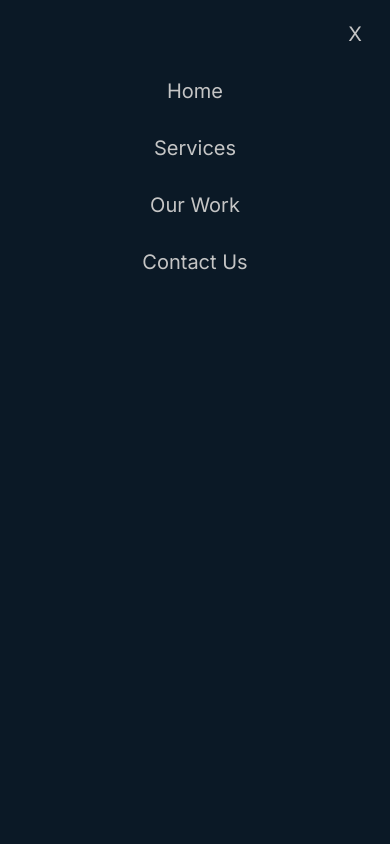
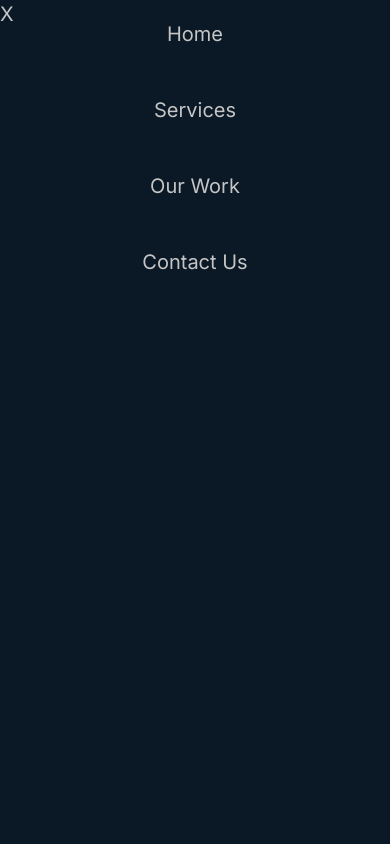
Before and after one commit to AGuerriere/mindtechnica, a Next.js app: page / in a window 390 px wide. Both pictures are taken after a click on the element 345 px from the left and 50 px from the top of the page. Shown: the top 844 px of the page. Built offline with nearby package versions, Linux system fonts and the light colour scheme; a web font is replaced by a local one.

Commit message:
added captcha to form

```diff
--- a/src/components/GetInTouch.tsx
+++ b/src/components/GetInTouch.tsx
@@ -30,7 +30,7 @@ export default function GetInTouch() {
         />
       </h5>
      </div>
-        <form name="contact" method="POST" action="/success" data-netlify="true" className="sm:w-1/2 md:pl-5">
+        <form name="contact" method="POST" action="/success" data-netlify="true" className="sm:w-1/2 md:pl-5" data-netlify-recaptcha="true">
           <input type="hidden" name="form-name" value="contact" />
 
           <div className="pb-2">
@@ -65,6 +65,7 @@ export default function GetInTouch() {
           <div className="flex justify-end">
             <button type="submit" className="border-solid border-green border-2 rounded-2xl h-12 w-32">Send</button>
           </div>
+          <div data-netlify-recaptcha="true"></div>
 
         </form>
     </div>
--- a/src/components/Navbar.tsx
+++ b/src/components/Navbar.tsx
@@ -50,7 +50,7 @@ export default function Navbar() {
     {/* Opened Mobile Navbar */}
     <div className={`${hidden === 1 ? 'hidden' : ''} bg-bgBlack text-xl pt-5 text-center h-full w-full fixed top-0 z-100 -ml-5`}>
       <div className="pt- 5 flex h-64 justify-between flex-col">
-        <div className="text-right pr-7" onClick={()=>triggerToggle()}>X</div>
+        <div className="fixed top-0 pr-7" onClick={()=>triggerToggle()}>X</div>
         <a href="#home" onClick={() => triggerToggle()}>Home</a>
         <a href="#services" onClick={() => triggerToggle()}>Services</a>
         <a href="#ourwork" onClick={() => triggerToggle()}>Our Work</a>
```
